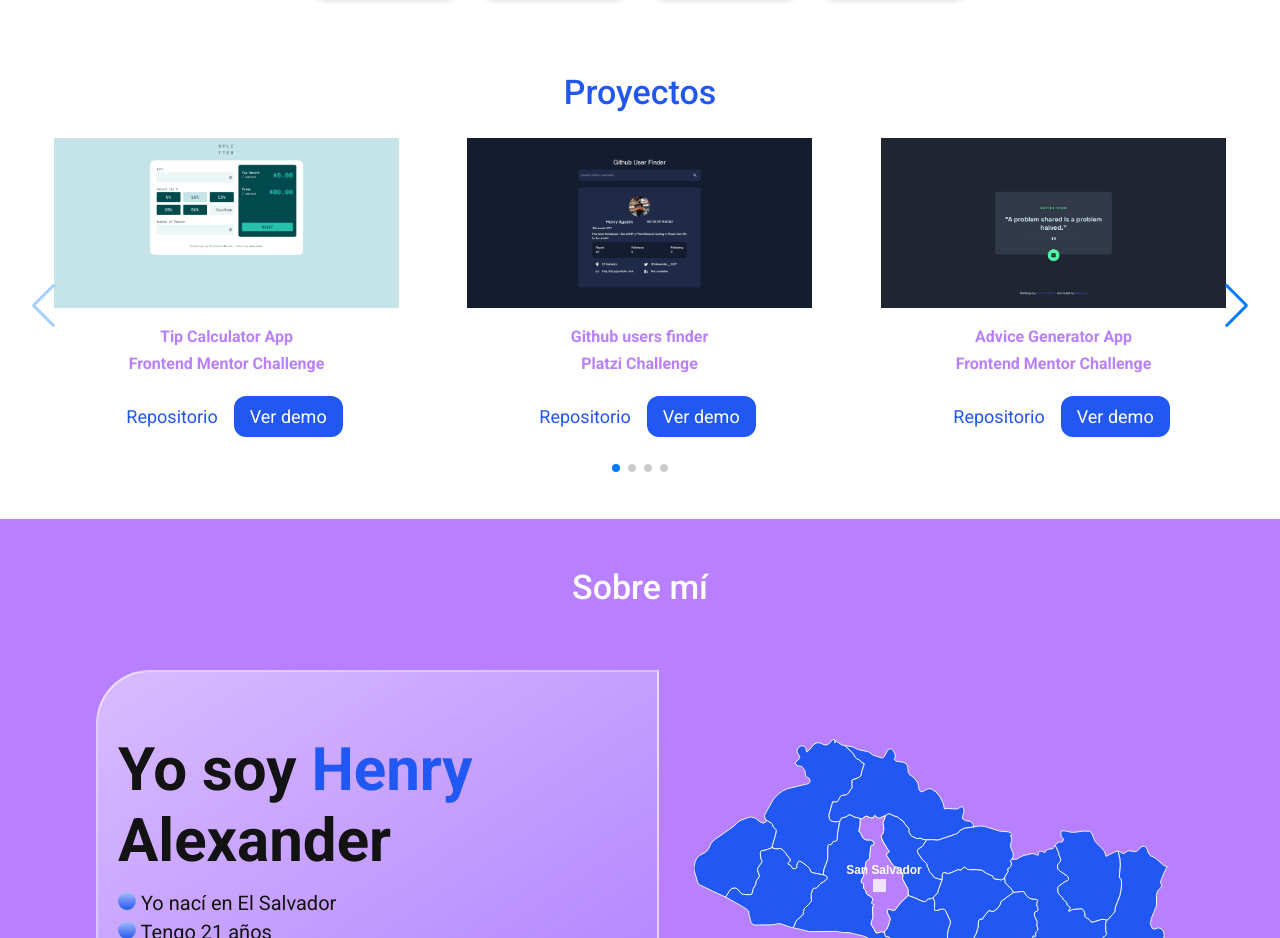
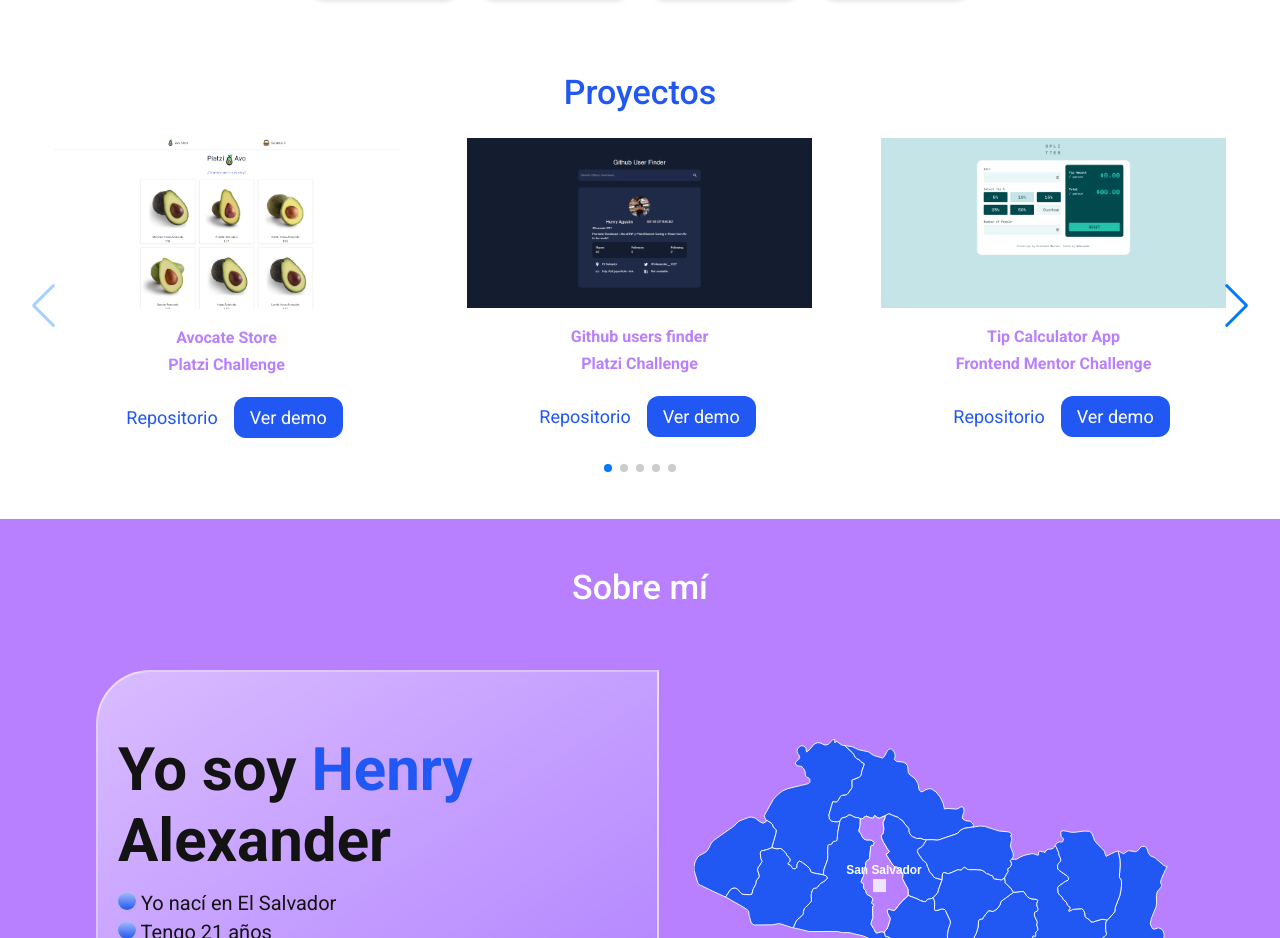
Before and after one commit to lexcode1227/portfolio-react, a React (Vite) app: page / in a window 1280 px wide. Shown: the part 1240-2178 px from the top of the page. Built offline with nearby package versions, Linux system fonts and the light colour scheme.

Commit message:
nuevo proyecto añadido

```diff
--- a/src/Components/Projects/index.jsx
+++ b/src/Components/Projects/index.jsx
@@ -2,6 +2,7 @@ import React, {useEffect} from 'react'
 import { styled } from 'styled-components'
 import { fontSizeSmTitle, fontSizeLgText, textColorRemark } from '../../constants'
 import { v4 as uuid } from 'uuid';
+import AvoShop from "../../assets/Avocate Shop _ platzi.png"
 import AGAImg from "../../assets/Advice-Generator-App.png"
 import EncriptaImg from "../../assets/Encriptador-de-Texto.png"
 import GUSImg from "../../assets/Github-User-Finder.png"
@@ -41,13 +42,12 @@ const Projects = () => {
     const data = [
         {
             id: uuid(),
-            title: "Tip Calculator App",
-            subtitle: "Frontend Mentor Challenge",
+            title: "Avocate Store",
+            subtitle: "Platzi Challenge",
             description: "",
-            img: "https://i.imgur.com/JOFcRl8.png",
-            url: TipImg,
-            repository: "https://github.com/lexcode1227/Tip-calculator-app",
-            demo: "https://lexcode1227.github.io/Tip-calculator-app/"
+            url: AvoShop,
+            repository: "https://github.com/lexcode1227/next-aguacates",
+            demo: "https://next-aguacates.vercel.app/"
         },
         {
             id: uuid(),
@@ -58,6 +58,16 @@ const Projects = () => {
             url: GUSImg,
             repository: "https://github.com/lexcode1227/github-user-search",
             demo: "https://fanciful-gecko-057503.netlify.app/"
+        },
+        {
+            id: uuid(),
+            title: "Tip Calculator App",
+            subtitle: "Frontend Mentor Challenge",
+            description: "",
+            img: "https://i.imgur.com/JOFcRl8.png",
+            url: TipImg,
+            repository: "https://github.com/lexcode1227/Tip-calculator-app",
+            demo: "https://lexcode1227.github.io/Tip-calculator-app/"
         },
         {
             id: uuid(),
```
Also changed, not shown: src/assets/Avocate Shop _ platzi.png (added).
